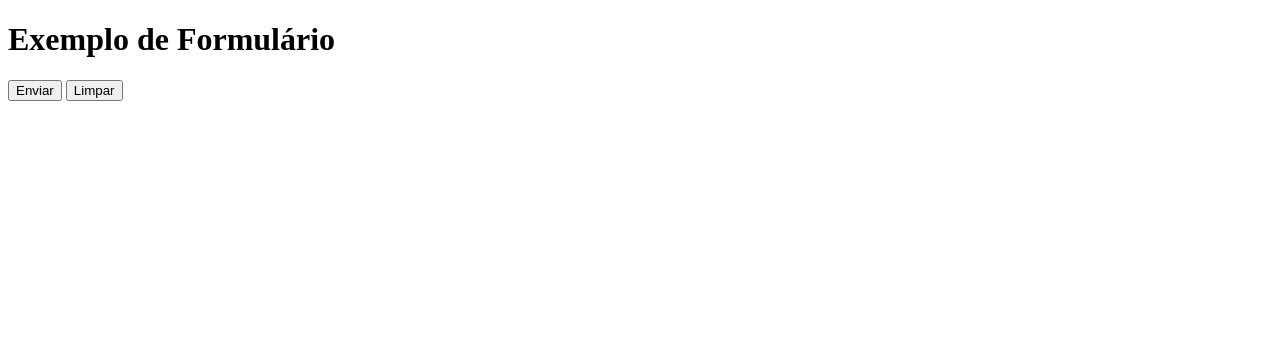
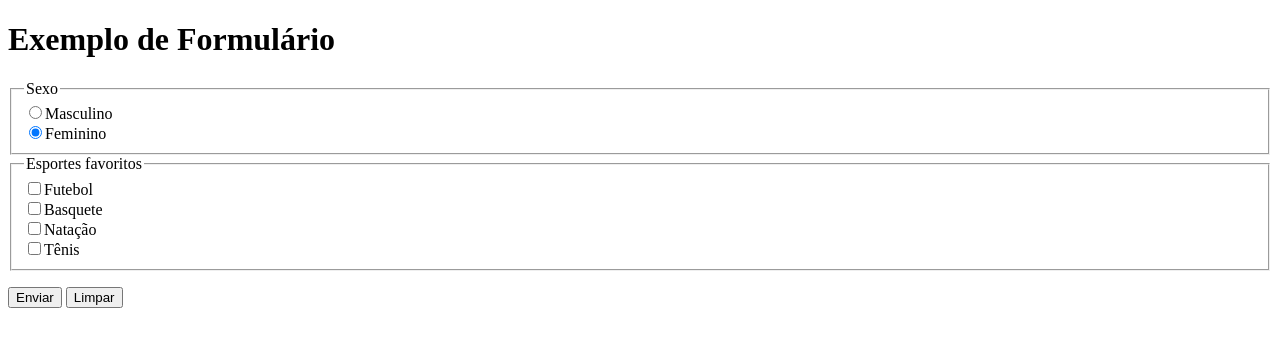
Before and after one commit to AndreGuilhermeADS/html-css, a plain HTML site: page exercicios/ex025/form005.html in a window 1280 px wide. Drawn offline with Linux system fonts and the light colour scheme.

Commit message:
Update form005.html

```diff
--- a/exercicios/ex025/form005.html
+++ b/exercicios/ex025/form005.html
@@ -10,7 +10,19 @@
     <h1>Exemplo de Formulário</h1>
     <form action="cadastro.js" autocomplete="on" method="get">
 
+        <fieldset>
+            <legend>Sexo</legend>
+            <input type="radio" name="sexo" id="isxmas" value="M"><label for="isxmax">Masculino</label><br><!--por o mesmo nome para permitir marcar um campo apenas -->
+            <input type="radio" name="sexo" id="isxfem" value="F" checked><label for="isxmax">Feminino</label>
+        </fieldset>
 
+        <fieldset>
+            <legend>Esportes favoritos</legend>
+            <input type="checkbox" name="esfut" id="iesfut"><label for="iesfut">Futebol</label><br/> <!--label permite associar o nome ao elemento-->
+            <input type="checkbox" name="esbas" id="iesbas"><label for="iesbas">Basquete</label><br/>
+            <input type="checkbox" name="esnat" id="iesnat">Natação<br/>
+            <input type="checkbox" name="esten" id="iesten">Tênis
+        </fieldset>
 
         <p>
             <input type="submit" value="Enviar">
```
